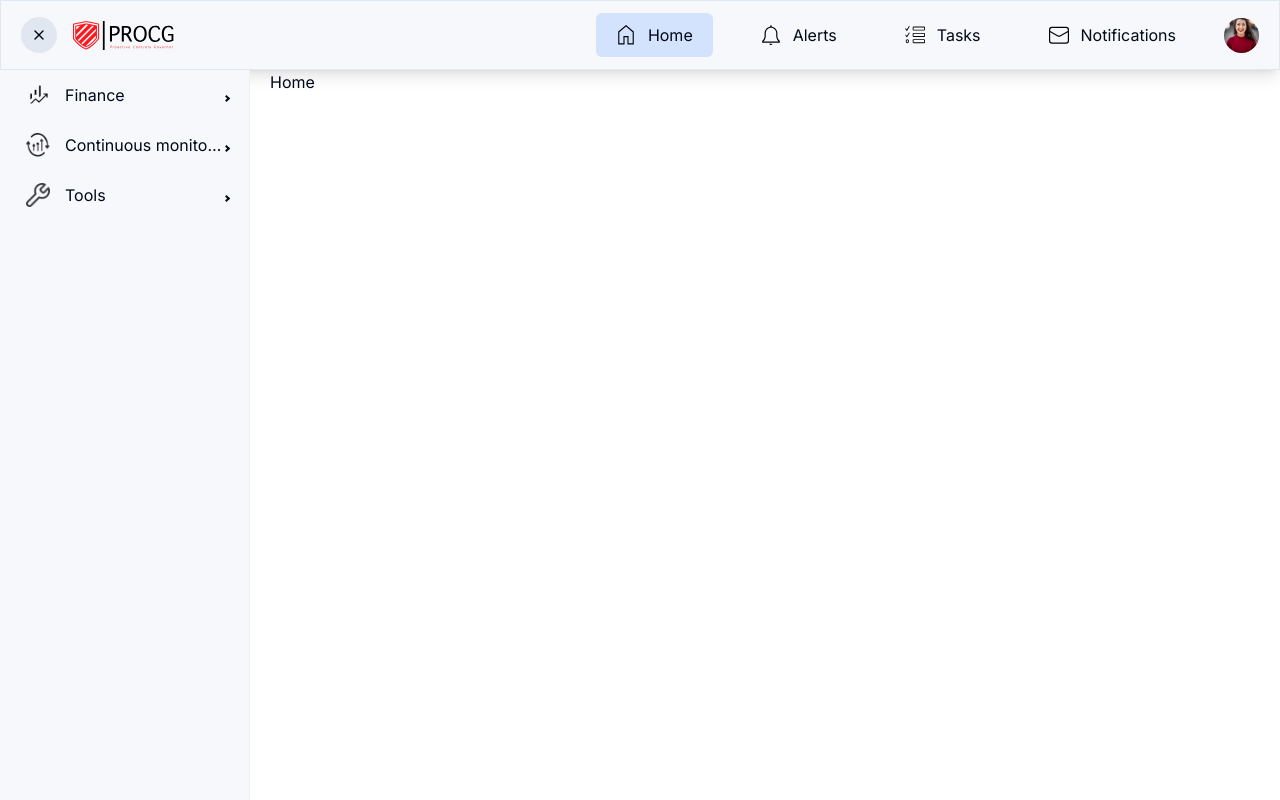
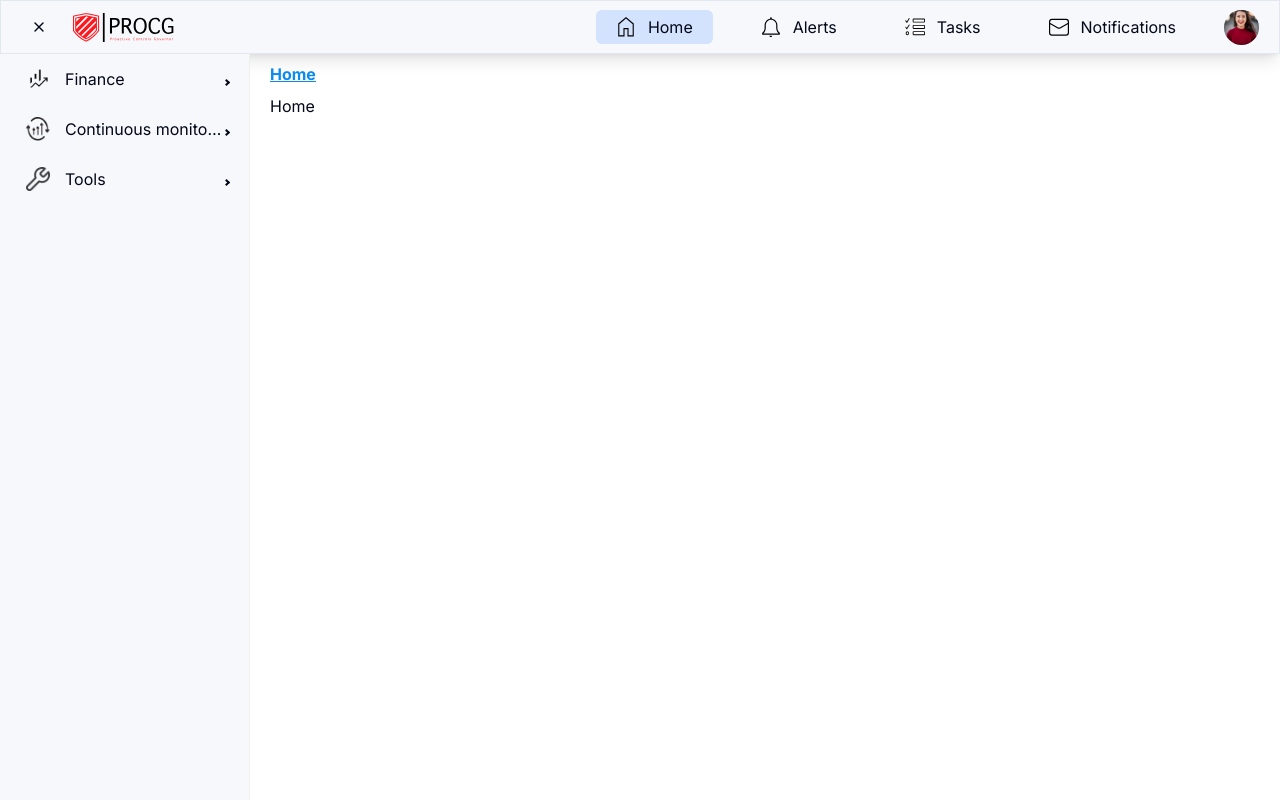
Before and after one commit to nepolionchakma/procg_poc_client, a React (Vite) app: page / in a window 1280 px wide. Built offline with nearby package versions, Linux system fonts and the light colour scheme.

Commit message:
fix some error

```diff
--- a/src/App.tsx
+++ b/src/App.tsx
@@ -27,11 +27,11 @@ const router = createBrowserRouter([
         element: <Alerts />,
       },
       {
-        path: "/task",
+        path: "/tasks",
         element: <Task />,
       },
       {
-        path: "/notification",
+        path: "/notifications",
         element: <Notification />,
       },
       {
--- a/src/Nav/LeftSideNav.tsx
+++ b/src/Nav/LeftSideNav.tsx
@@ -1,4 +1,4 @@
-import React from "react";
+import React, { useEffect, useState } from "react";
 import { Sidebar, Menu, MenuItem, SubMenu } from "react-pro-sidebar";
 import { NavLink, Outlet, useLocation } from "react-router-dom";
 import { useNavContext } from "../Context/NavContext";
@@ -13,6 +13,7 @@ import {
   Tools,
   Setup_and_Administration,
 } from "../assets/Left_Nav_Icon";
+import Breadcurmb from "../components/Breadcrums/Breadcurmb";
 interface INav {
   id: number;
   label: string;
@@ -105,8 +106,28 @@ const LeftSideNav: React.FC = () => {
     return isActive ? "active" : isPending ? "pending" : "";
   };
 
+  //SubMenu Active Check
+  const [subMenuActiveValue, setSubMenuActiveValue] = useState<string>("");
+  const path = location.pathname;
+  useEffect(() => {
+    if (
+      path === "/risk-management" ||
+      path === "/control-management" ||
+      path === "/issue-management"
+    ) {
+      setSubMenuActiveValue("Finance");
+    } else if (
+      path === "/continuous-control-management" ||
+      path === "/result-management"
+    ) {
+      setSubMenuActiveValue("Continuous monitoring");
+    } else if (path === "/setup-and-administration") {
+      setSubMenuActiveValue("Tools");
+    } else setSubMenuActiveValue("No SubMenu");
+  }, [path]);
+
   return (
-    <div className="flex gap-5 fixed mt-[70px]">
+    <div className="flex gap-5 fixed mt-[54px]">
       <div>
         <Sidebar collapsed={collapsed} transitionDuration={1000}>
           <div className="bg-nav h-screen">
@@ -122,6 +143,9 @@ const LeftSideNav: React.FC = () => {
                       />
                     }
                     label={nav.label}
+                    className={`${
+                      subMenuActiveValue === nav.label && "bg-menu_active"
+                    }`}
                   >
                     {nav.in_navs?.map((in_nav) => (
                       <MenuItem
@@ -151,6 +175,7 @@ const LeftSideNav: React.FC = () => {
         </Sidebar>
       </div>
       <div>
+        <Breadcurmb />
         <Outlet />
       </div>
     </div>
@@ -158,3 +183,163 @@ const LeftSideNav: React.FC = () => {
 };
 
 export default LeftSideNav;
+// import React from "react";
+// import { Sidebar, Menu, MenuItem, SubMenu } from "react-pro-sidebar";
+// import { NavLink, Outlet, useLocation } from "react-router-dom";
+// import { useNavContext } from "../Context/NavContext";
+// import {
+//   Finance,
+//   Continuous_Control_Management,
+//   Continuous_Monitoring,
+//   Control_Managment,
+//   Issu_Management,
+//   Risk_Managment,
+//   Result_Management,
+//   Tools,
+//   Setup_and_Administration,
+// } from "../assets/Left_Nav_Icon";
+// interface INav {
+//   id: number;
+//   label: string;
+//   icon: React.ImgHTMLAttributes<HTMLImageElement> | String | React.ReactNode;
+//   in_navs?: {
+//     id: number;
+//     name: string;
+//     icon: React.ImgHTMLAttributes<HTMLImageElement> | String | React.ReactNode;
+//     link: string;
+//   }[];
+// }
+
+// const LeftSideNav: React.FC = () => {
+//   const { collapsed } = useNavContext();
+//   const location = useLocation();
+
+//   const navs: INav[] = [
+//     {
+//       id: 0,
+//       label: "Finance",
+//       icon: Finance,
+//       in_navs: [
+//         {
+//           id: 0,
+//           name: "Risk Management",
+//           icon: Risk_Managment,
+//           link: "/risk-management",
+//         },
+//         {
+//           id: 1,
+//           name: "Control Management",
+//           icon: Control_Managment,
+//           link: "/control-management",
+//         },
+//         {
+//           id: 2,
+//           name: "Issue Management",
+//           icon: Issu_Management,
+//           link: "/issue-management",
+//         },
+//       ],
+//     },
+//     {
+//       id: 1,
+//       label: "Continuous monitoring",
+//       icon: Continuous_Monitoring,
+//       in_navs: [
+//         {
+//           id: 0,
+//           name: "Continuous Control Management",
+//           icon: Continuous_Control_Management,
+//           link: "/continuous-control-management",
+//         },
+//         {
+//           id: 1,
+//           name: "Result Management",
+//           icon: Result_Management,
+//           link: "/result-management",
+//         },
+//       ],
+//     },
+//     {
+//       id: 2,
+//       label: "Tools",
+//       icon: Tools,
+//       in_navs: [
+//         {
+//           id: 0,
+//           name: "Setup and Administration",
+//           icon: Setup_and_Administration,
+//           link: "/setup-and-administration",
+//         },
+//       ],
+//     },
+//   ];
+//   //
+
+//   //SubMenu Active ..........
+//   const getMenuItemStyle = (path: string): React.CSSProperties => {
+//     const isActive = location.pathname === path;
+//     return {
+//       color: isActive ? "red" : "inherit",
+//       backgroundColor: isActive ? "#D3E2FD" : "",
+//     };
+//   };
+
+//   const getMenuItemClassName = (path: string): string => {
+//     const isActive = location.pathname === path;
+//     const isPending = false;
+//     return isActive ? "active" : isPending ? "pending" : "";
+//   };
+
+//   return (
+//     <div className="flex gap-5 fixed mt-[70px]">
+//       <div>
+//         <Sidebar collapsed={collapsed} transitionDuration={1000}>
+//           <div className="bg-nav h-screen">
+//             <Menu transitionDuration={600}>
+//               {navs.map((nav) => (
+//                 <div key={nav.id}>
+//                   <SubMenu
+//                     icon={
+//                       <img
+//                         className="h-6 w-6"
+//                         src={nav.icon as string}
+//                         alt="icon"
+//                       />
+//                     }
+//                     label={nav.label}
+//                   >
+//                     {nav.in_navs?.map((in_nav) => (
+//                       <MenuItem
+//                         key={in_nav.id}
+//                         component={<NavLink to={in_nav.link} />}
+//                         icon={
+//                           <img
+//                             className="h-6 w-6"
+//                             src={in_nav.icon as string}
+//                             alt="icon"
+//                           />
+//                         }
+//                         style={getMenuItemStyle(in_nav.link)}
+//                         className={getMenuItemClassName(in_nav.link)}
+//                       >
+//                         {in_nav.name}
+//                       </MenuItem>
+//                     ))}
+//                   </SubMenu>
+//                 </div>
+//               ))}
+
+//               {/* <MenuItem>Documentation</MenuItem>
+//               <MenuItem>Calendar</MenuItem> */}
+//             </Menu>
+//           </div>
+//         </Sidebar>
+//       </div>
+//       <div>
+//         <Outlet />
+//       </div>
+//     </div>
+//   );
+// };
+
+// export default LeftSideNav;
--- a/src/Nav/TopNavBar.tsx
+++ b/src/Nav/TopNavBar.tsx
@@ -84,13 +84,14 @@ const TopNavBar: React.FC = () => {
   };
 
   return (
-    <div className="flex justify-between px-5 py-3 border shadow-lg bg-nav sticky top-0">
+    <div className="flex justify-between px-5 py-2 border shadow-lg bg-nav sticky top-0">
       {/* Left side  */}
       <div className="flex gap-4 items-center justify-center">
-        <div className="bg-menu_collapse cursor-pointer p-1 rounded-full h-9 w-9 flex items-center justify-center">
-          <div onClick={handleCollapsed}>
-            {collapsed ? <FiMenu /> : <FiX />}
-          </div>
+        <div
+          onClick={handleCollapsed}
+          className="hover:bg-menu_collapse cursor-pointer p-1 rounded-full h-9 w-9 flex items-center justify-center"
+        >
+          <div>{collapsed ? <FiMenu /> : <FiX />}</div>
         </div>
         <div>
           <Link to="/">
@@ -102,26 +103,10 @@ const TopNavBar: React.FC = () => {
       <div className="flex gap-7 items-center">
         {navs.map((nav) => (
           <div key={nav.id} className="flex items-center justify-center">
-            {/*
-              where i solve
-            <NavLink
-              to={nav.link}
-              className={`${
-                pathLocation.pathname === nav.link && "bg-menu_active rounded"
-              }`}
-            >
-              <div
-                className={`flex items-center justify-center gap-3 px-5 py-[10px] rounded-md duration-300 `}
-              >
-                <img className="h-5 w-5" src={nav.icon as string} alt="" />
-                <span>{nav.name === "Profile" ? "" : nav.name}</span>
-              </div>
-            </NavLink>
-              */}
             <NavLink to={nav.link}>
               {({ isActive, isTransitioning }) => (
                 <div
-                  className={`flex items-center justify-center gap-3 px-5 py-[10px] rounded-md duration-300 ${
+                  className={`flex items-center justify-center gap-3 px-5 py-[5px] rounded-md duration-300 ${
                     isActive ? "bg-menu_active " : ""
                   } ${isTransitioning ? "slide" : ""}`}
                 >
--- /dev/null
+++ b/src/components/Breadcrums/Breadcurmb.tsx
@@ -0,0 +1,39 @@
+import { Link, useLocation } from "react-router-dom";
+import { convertToTitleDictionary } from "./Services/SlugService";
+import { ChevronRight } from "lucide-react";
+
+const Breadcurmb = () => {
+  const location = useLocation();
+  const pathnames = location.pathname.split("/").filter((x) => x);
+  return (
+    <div className="py-2 ">
+      <nav>
+        <ul className="flex ">
+          <li className="text-url underline font-bold">
+            <Link to="/">Home</Link>
+          </li>
+          {pathnames.map((value: string, index: number) => {
+            const last = index === pathnames.length - 1;
+            const to = `/${pathnames.slice(0, index + 1).join("/")}`;
+            const title = convertToTitleDictionary(value);
+            return (
+              <li className="flex">
+                <span className="mx-2">
+                  <ChevronRight />
+                </span>
+                {last ? (
+                  <span>{title}</span>
+                ) : (
+                  <Link to={to} className="text-url">
+                    {title}
+                  </Link>
+                )}
+              </li>
+            );
+          })}
+        </ul>
+      </nav>
+    </div>
+  );
+};
+export default Breadcurmb;
--- /dev/null
+++ b/src/components/Breadcrums/Services/SlugService.tsx
@@ -0,0 +1,29 @@
+interface ISlugDictonaryTypes {
+  [key: string]: string;
+  "how-to": string;
+}
+const slugToTitleDictionary: ISlugDictonaryTypes = {
+  "how-to": "How to",
+};
+export const convertToTitleDictionary = (slug: string): string => {
+  if (slug in slugToTitleDictionary) {
+    return slugToTitleDictionary[slug];
+  }
+
+  return (
+    slug
+      // .replace(/-/g, "")
+      .split("-")
+      .map((word) => word.charAt(0).toUpperCase() + word.slice(1))
+      .join(" ")
+  );
+
+  // return (
+  //   (slugToTitleDictionary as Record<string, string>)[slug] ||
+  //   slug
+  //     .replace(/-/g, "")
+  //     .split("")
+  //     .map((word) => word.charAt(0).toUpperCase() + word.slice(1))
+  //     .join("")
+  // );
+};
--- a/tailwind.config.js
+++ b/tailwind.config.js
@@ -16,6 +16,7 @@ module.exports = {
       "bubble-gum": "#ff77e9",
       transparent: "transparent",
       current: "currentColor",
+      url: "#0B8AEF",
     },
     container: {
       center: true,
```
